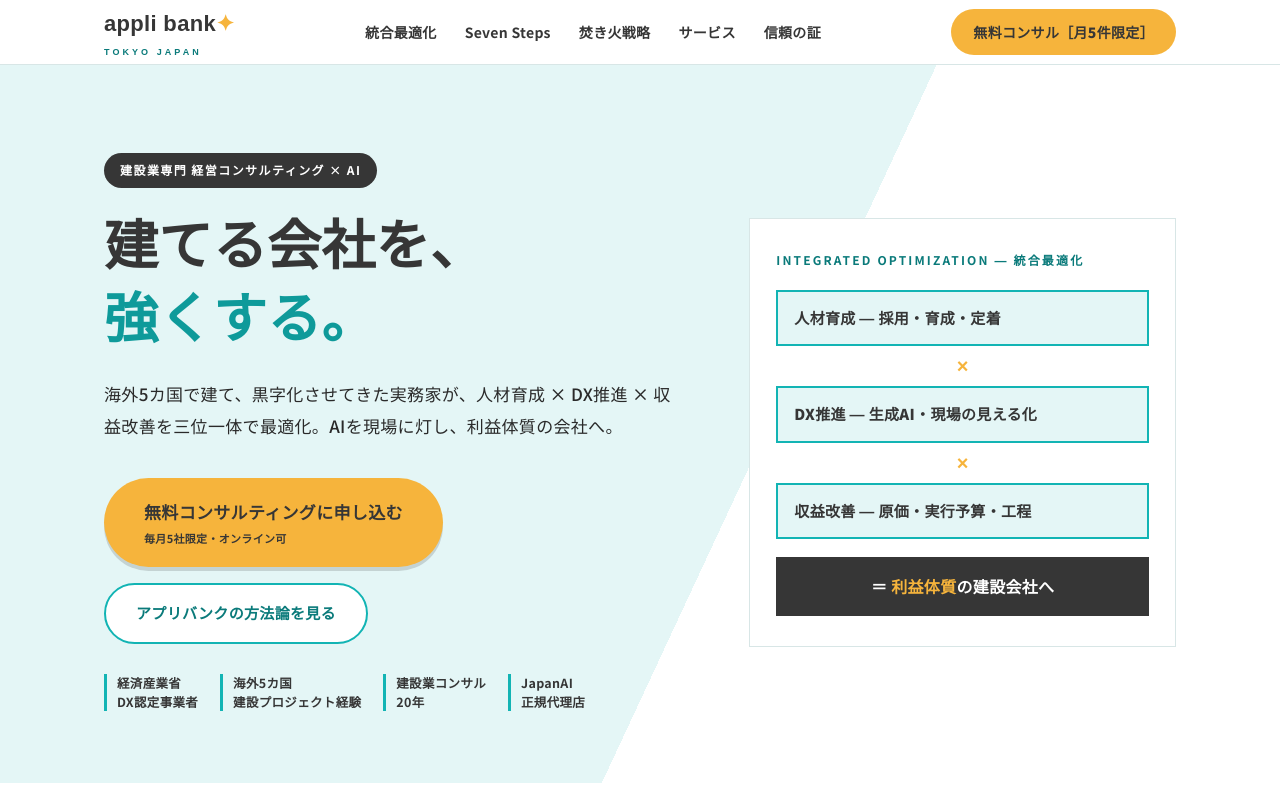
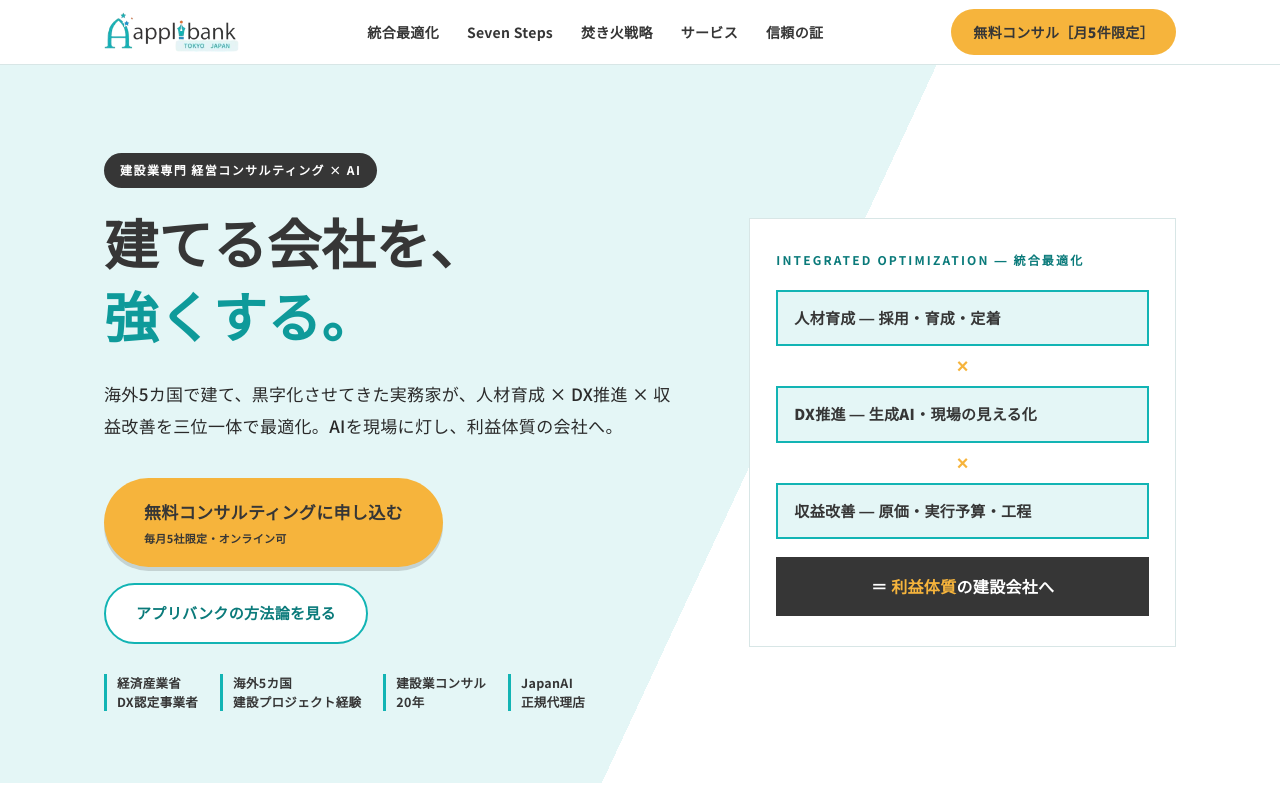
Before and after one commit to applibank/applibank-louvre-mockup, a plain HTML site: page v3-corporate-teal.html in a window 1280 px wide. Shown: the top 800 px of the page. Drawn offline with Linux system fonts and the light colour scheme; a web font is replaced by a local one.

Commit message:
Use official AppliBank logo in header/footer (v3)

```diff
--- a/v3-corporate-teal.html
+++ b/v3-corporate-teal.html
@@ -196,7 +196,7 @@ footer .copy{margin-top:30px;border-top:1px solid var(--grey-foot-line);padding-
 
 <header>
   <div class="wrap hd">
-    <a class="logo" href="#">appli bank<span class="spark">✦</span><small>TOKYO JAPAN</small></a>
+    <a class="logo" href="#"><img src="assets-applibank-logo.png" alt="AppliBank（株式会社アプリバンク）" style="height:40px;display:block"></a>
     <nav class="gnav">
       <a href="#method">統合最適化</a>
       <a href="#steps">Seven Steps</a>
@@ -372,7 +372,7 @@ footer .copy{margin-top:30px;border-top:1px solid var(--grey-foot-line);padding-
   <div class="wrap">
     <div class="cols">
       <div>
-        <p class="logo">appli bank<span style="color:var(--ember)">✦</span></p>
+        <p class="logo" style="background:var(--white);display:inline-block;padding:8px 14px;border-radius:6px"><img src="assets-applibank-logo.png" alt="AppliBank" style="height:32px;display:block"></p>
         <p style="margin-top:10px;max-width:34em">株式会社アプリバンク ― 建設業専門の経営コンサルティング。人材育成×DX推進×収益改善の統合最適化。</p>
       </div>
       <nav>
```
Also changed, not shown: assets-applibank-logo.png (added).
